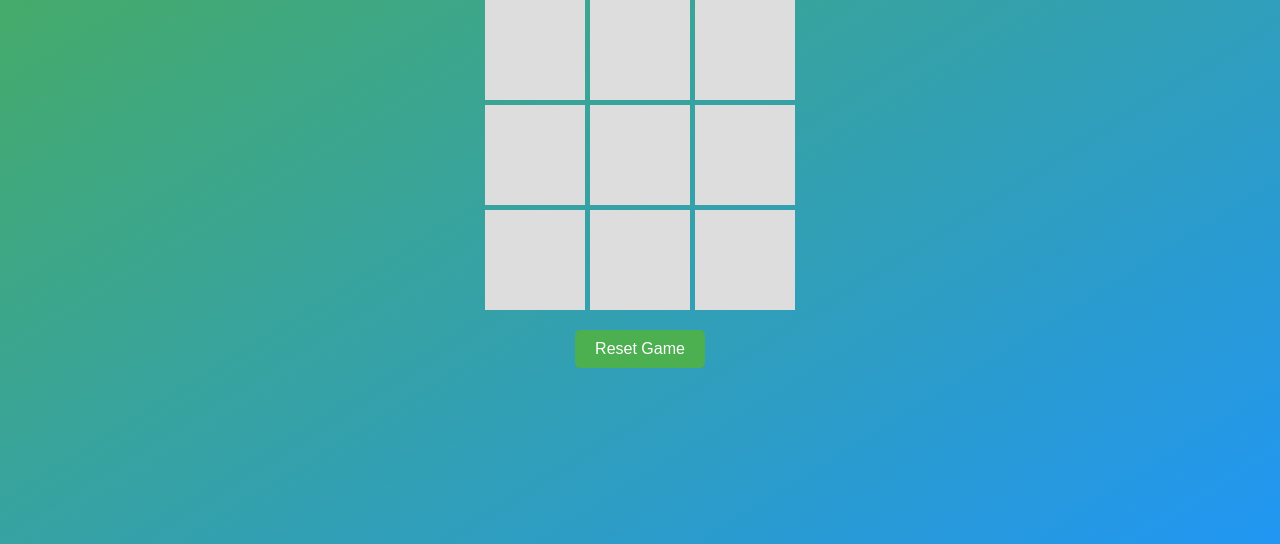
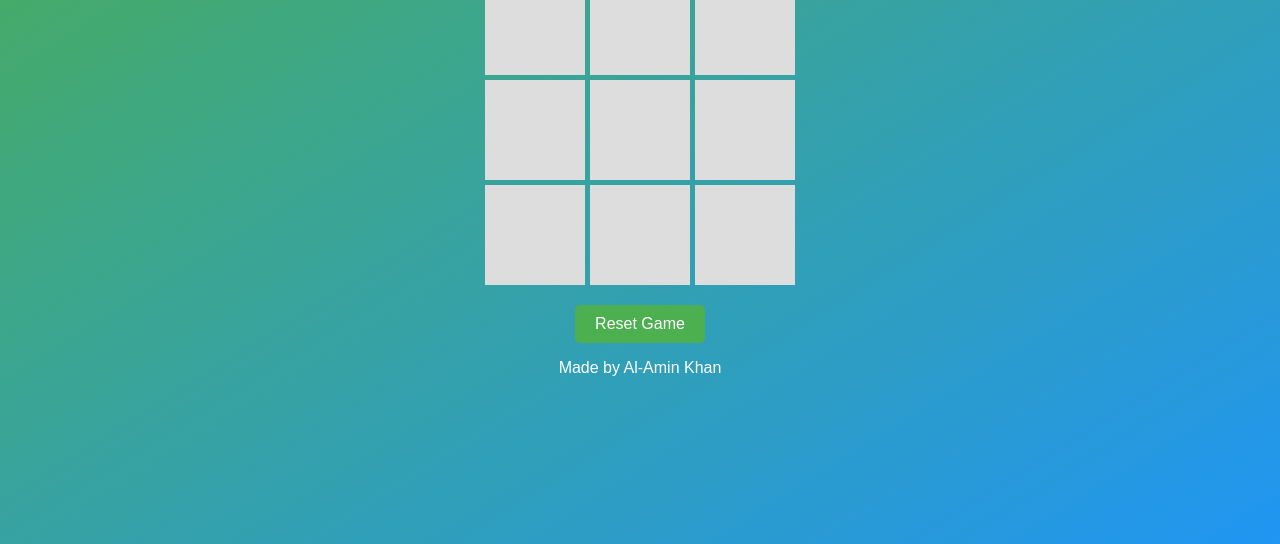
Before and after one commit to alaminkhan786/First-Android-Game, a plain HTML site: page index.html in a window 1280 px wide. Shown: the part 256-800 px from the top of the page. Drawn offline with Linux system fonts and the light colour scheme.

Commit message:
Update index.html
Credit

```diff
--- a/index.html
+++ b/index.html
@@ -23,6 +23,7 @@
         </div>
         <div id="message" class="message"></div>
         <button id="resetBtn">Reset Game</button>
+        <p>Made by Al-Amin Khan</p>
     </div>
 
     <div id="endGameContainer" class="container btn">
```
